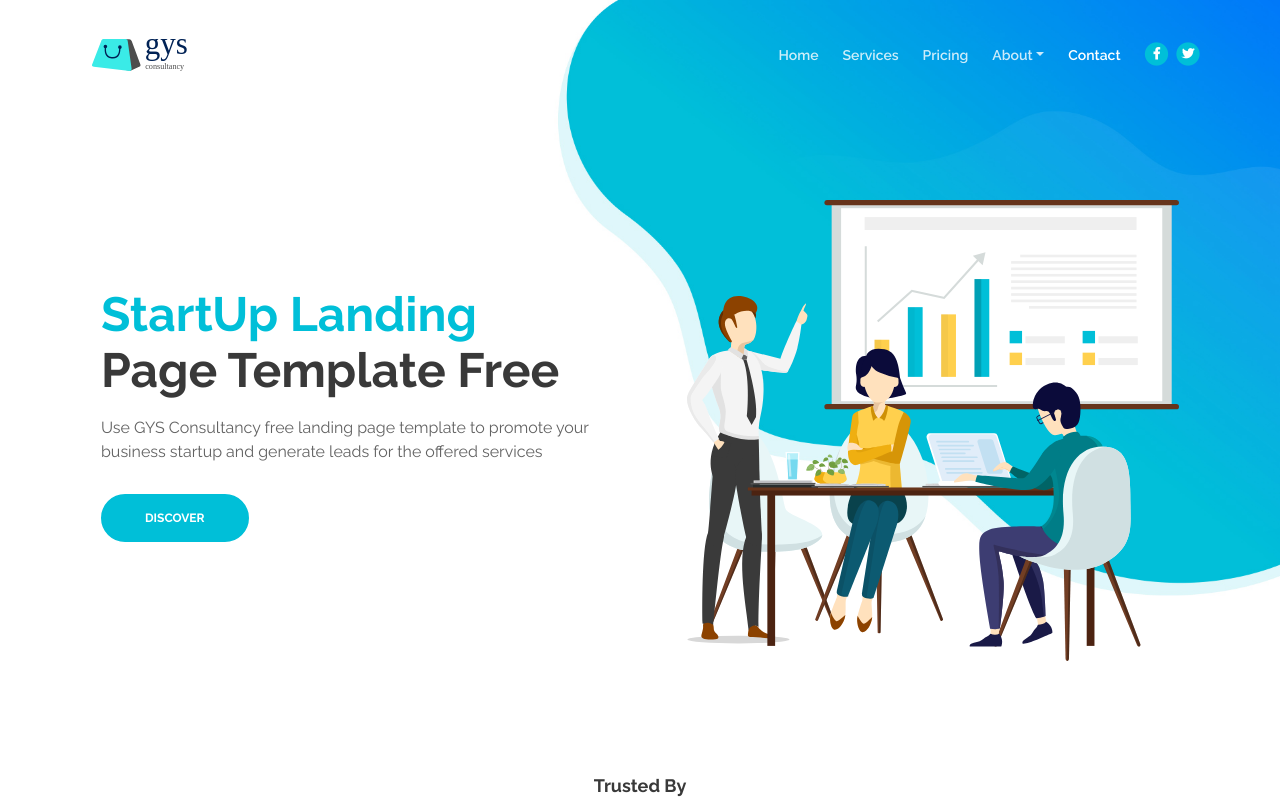
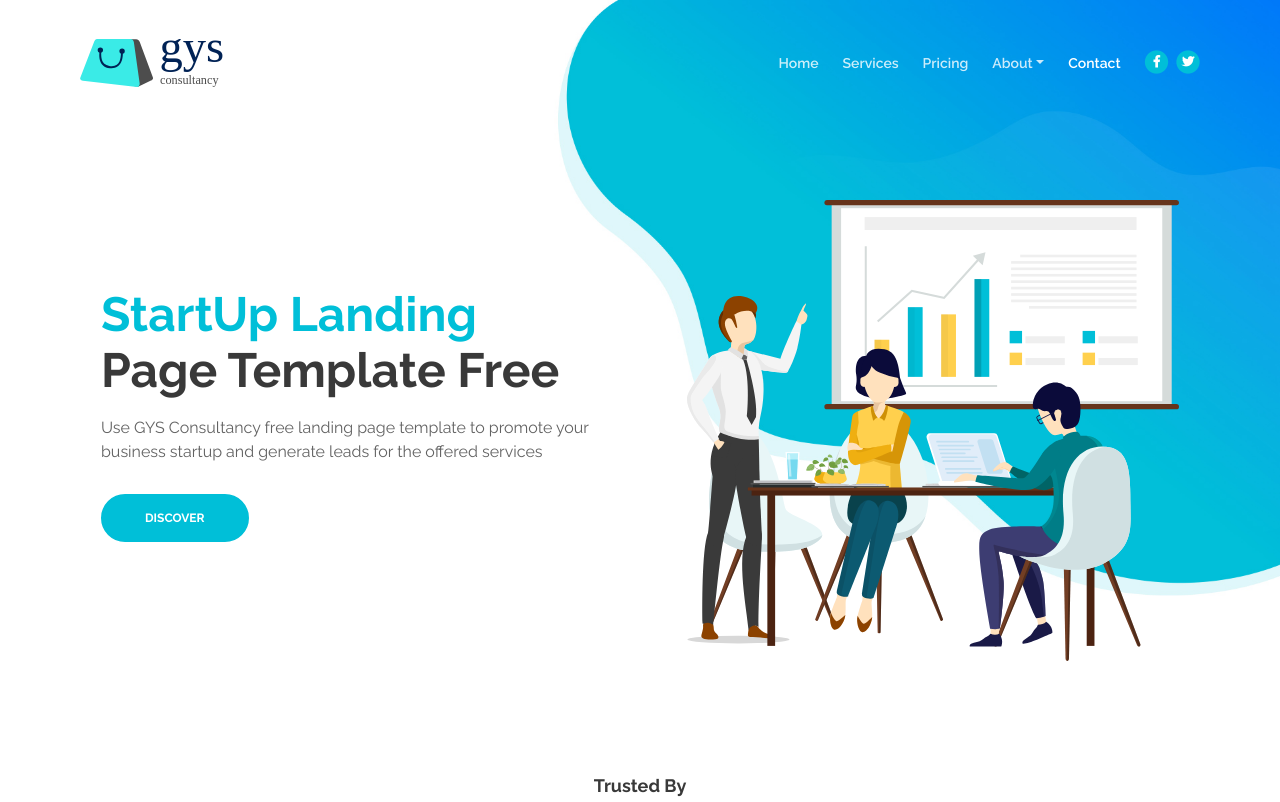
Before and after one commit to gys-consultancy/gys-website, a plain HTML site: page index.html in a window 1280 px wide. Shown: the top 802 px of the page. Drawn offline with Linux system fonts and the light colour scheme.

Commit message:
Logo resized

```diff
--- a/css/styles.css
+++ b/css/styles.css
@@ -640,8 +640,8 @@ input[type='checkbox'] {
 }
 
 .navbar-custom .navbar-brand.logo-image img {
-    width: 7.4375rem;
-	height: 2rem;
+    width: 143px;
+	height: 48px;
 }
 
 .navbar-custom .navbar-brand.logo-text {
```
